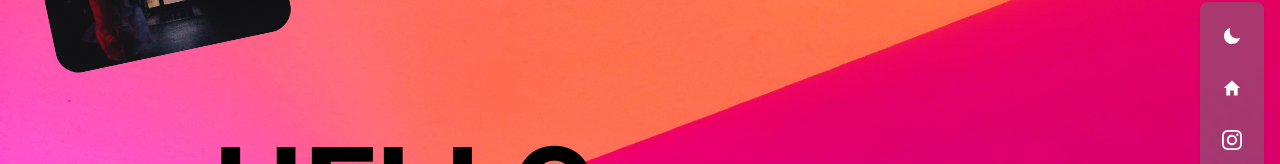
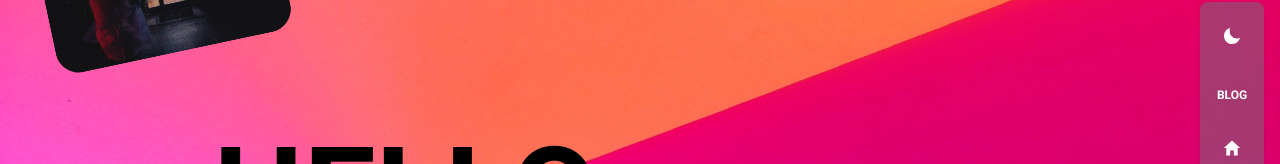
Before and after one commit to jooyeal/yoru-homepage-nextjs, a Next.js app: page / in a window 1280 px wide. Shown: the part 142-306 px from the top of the page. Built offline with nearby package versions, Linux system fonts and the light colour scheme.

Commit message:
add blog link

```diff
--- a/components/SideMenu.tsx
+++ b/components/SideMenu.tsx
@@ -17,6 +17,11 @@ function SideMenu({}: Props) {
       <div className="flex flex-col items-center justify-end text-xl text-white gap-4">
         <div className="p-2 cursor-pointer" onClick={onClick}>
           {theme === "light" ? <IoMdMoon /> : <BsSunFill />}
+        </div>
+        <div className="p-2 cursor-pointer">
+          <Link href="https://yoru-blog.vercel.app/">
+            <a className="text-xs font-bold">BLOG</a>
+          </Link>
         </div>
         <div className="p-2 cursor-pointer">
           <Link href="/">
```
